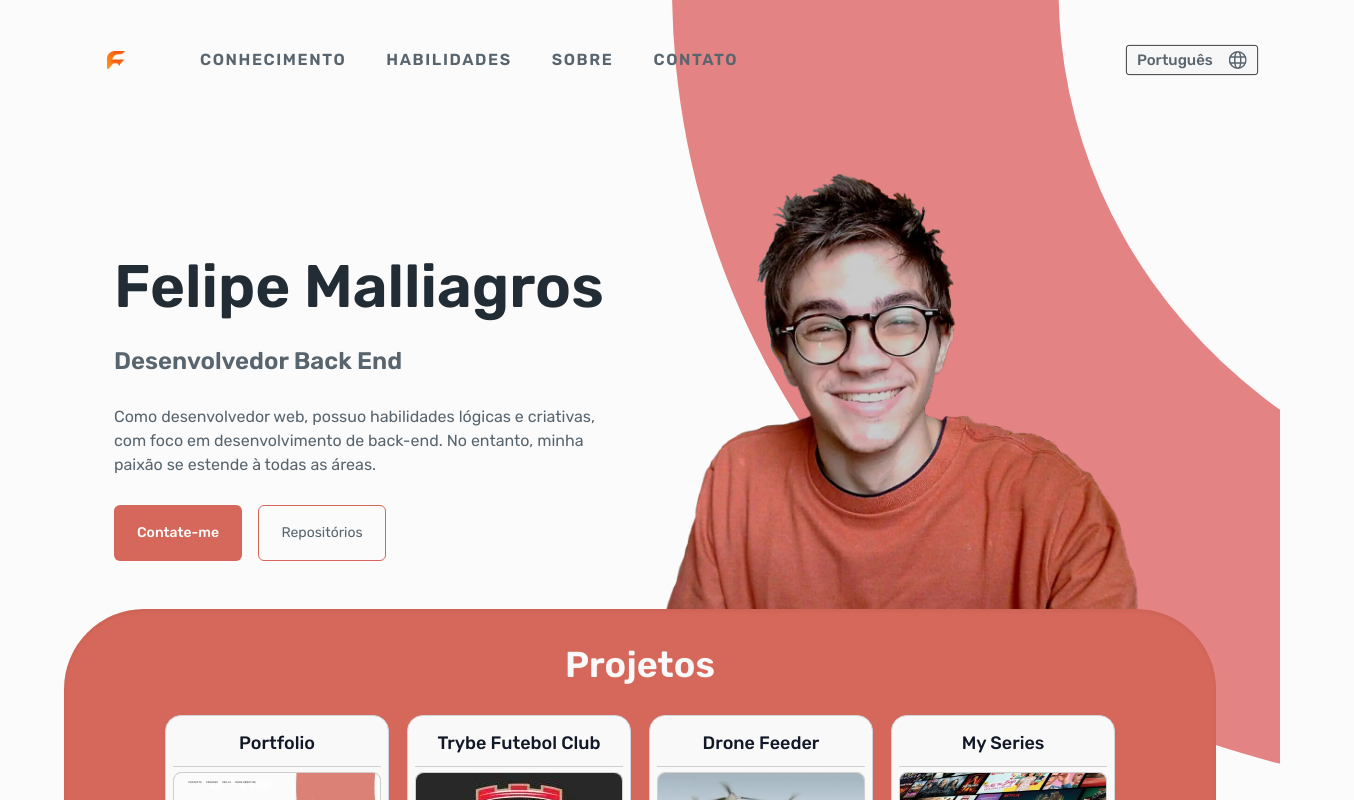
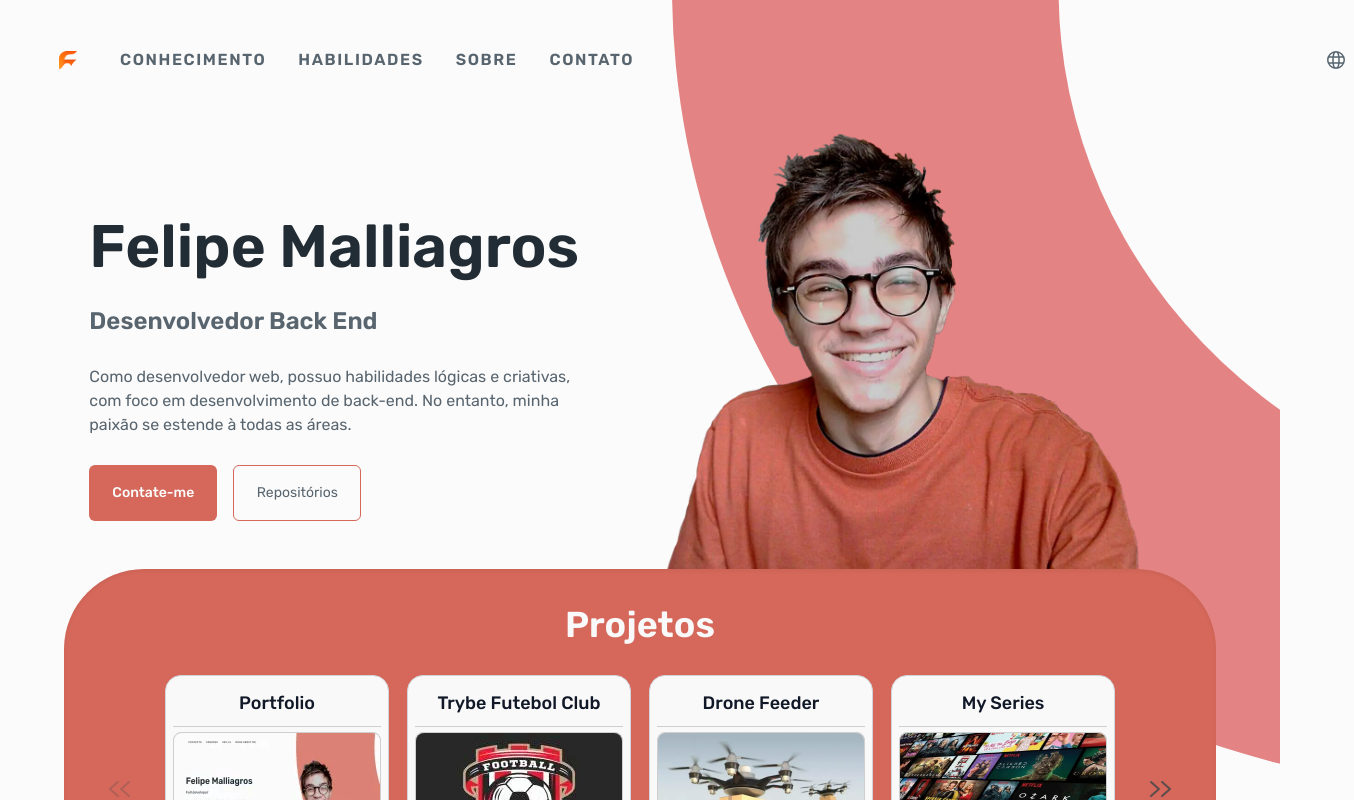
Before and after one commit to felipemalli/portfolio, a React (Vite) app: page / in a window 1280 px wide. Shown: the top 800 px of the page, 1354 px wide, since content can reach past the window. Built offline with nearby package versions, Linux system fonts and the light colour scheme.

Commit message:
style: change margins of header and introduction section

```diff
--- a/src/components/header/Header.tsx
+++ b/src/components/header/Header.tsx
@@ -33,26 +33,28 @@ export const Header: React.FC = () => {
 
   return (
     <header className='flex justify-between md:justify-center -mb-[88px] xl:justify-start p-6 md:my-4 xl:ml-20 2xl:ml-12'>
-      <img className='flex h-6 w-6 scale-75 md:-ml-16 md:mr-16 mt-2' src={backgroundImages.icon} alt='Felipevm icon'/>
+      <img className='flex h-6 w-6 scale-75 xl:-ml-28 2xl:-ml-16 mr-10 2xl:mr-16 mt-2' src={backgroundImages.icon} alt='Felipevm icon'/>
       <div className='flex'>
         <div className={`${!isOpen ? 'hidden' : 'absolute'} w-screen md:w-auto md:flex md:relative right-1/2 translate-x-1/2 mt-12 md:mt-0 border-y md:border-none`}>
-          <nav ref={navRef} className={'flex flex-col md:flex-row items-center text-center py-4 md:py-0 space-y-2 md:space-y-0 md:space-x-6 uppercase text-customBlue-500 tracking-widest font-semibold bg-secondary-900 md:bg-transparent'} onClick={() => setIsOpen(false)}>
-            <NavOptionNavigation className='hover:scale-105 hover:bg-customGray-200 md:hover:bg-transparent px-2 w-screen h-10 md:w-auto flex items-center justify-center' componentId='content' areaNameNav='knowledge'>{translations.nav_knowledge}</NavOptionNavigation>
-            <NavOptionNavigation className='hover:scale-105 hover:bg-customGray-200 md:hover:bg-transparent px-2 w-screen h-10 md:w-auto flex items-center justify-center' componentId='content' areaNameNav='skills'>{translations.nav_skills}</NavOptionNavigation>
-            <NavOptionNavigation className='hover:scale-105 hover:bg-customGray-200 md:hover:bg-transparent px-2 w-screen h-10 md:w-auto flex items-center justify-center' componentId='about'>{translations.nav_about}</NavOptionNavigation>
-            <NavOptionLink className='hover:scale-105 hover:bg-customGray-200 md:hover:bg-transparent px-2 w-screen h-10 md:w-auto flex items-center justify-center' url='https://www.linkedin.com/in/felipe-vahia-malliagros/'>{translations.nav_contact}</NavOptionLink>
+          <nav ref={navRef} className={'flex flex-col md:flex-row items-center text-center py-4 md:py-0 space-y-2 md:space-y-0 space-x-8 2xl:space-x-10 uppercase text-customBlue-500 tracking-widest font-semibold bg-secondary-900 md:bg-transparent'} onClick={() => setIsOpen(false)}>
+            <NavOptionNavigation className='hover:scale-105 hover:bg-customGray-200 md:hover:bg-transparent  w-screen h-10 md:w-auto flex items-center justify-center' componentId='content' areaNameNav='knowledge'>{translations.nav_knowledge}</NavOptionNavigation>
+            <NavOptionNavigation className='hover:scale-105 hover:bg-customGray-200 md:hover:bg-transparent  w-screen h-10 md:w-auto flex items-center justify-center' componentId='content' areaNameNav='skills'>{translations.nav_skills}</NavOptionNavigation>
+            <NavOptionNavigation className='hover:scale-105 hover:bg-customGray-200 md:hover:bg-transparent  w-screen h-10 md:w-auto flex items-center justify-center' componentId='about'>{translations.nav_about}</NavOptionNavigation>
+            <NavOptionLink className='hover:scale-105 hover:bg-customGray-200 md:hover:bg-transparent  w-screen h-10 md:w-auto flex items-center justify-center' url='https://www.linkedin.com/in/felipe-vahia-malliagros/'>{translations.nav_contact}</NavOptionLink>
           </nav>
         </div>
-        <div className='absolute right-0 2xl:-right-24 top-4'>
-          <button className='flex h-10 w-44 scale-75 md:-mr-16 mt-2 space-x-2 bg-secondary-900 rounded border-[1px] border-black items-center justify-evenly'
+        <div className='absolute right-16 md:-right-24 top-4'>
+          <button className='flex h-10 w-12 scale-75 md:-mr-16 mt-2 space-x-2 items-center justify-evenly'
             onClick={ () => {
               language === 'pt-br' && changeLanguage('en');
               language === 'en' && changeLanguage('pt-br');
               updateLanguage();
             }}>
-            <p className='text-xl text-customBlue-500 font-medium'>{languageName}</p>
             <img className='flex h-6 w-6' src={iconImages.languageGlobe} alt='Language icon'/>
           </button>
+          <div className=' bg-secondary-900 '>
+
+          </div>
         </div>
         <button ref={navButton} type='button' className='h-10 w-10 block md:hidden  focus:outline-none hover:bg-customGray-200 rounded-full pl-2' onClick={() => setIsOpen(!isOpen)}>
           {isOpen
--- a/src/components/introduction-section/IntroductionSection.tsx
+++ b/src/components/introduction-section/IntroductionSection.tsx
@@ -8,7 +8,7 @@ export const IntroductionSection: React.FC = () => {
   const { translations, language } = useLanguageContext();
 
   return (
-    <section className='flex flex-col xl:flex-row justify-center 2xl:justify-evenly items-center 2xl:gap-32 gap-3 2xl:mt-0 h-screen md:h-auto'>
+    <section className='flex flex-col xl:flex-row justify-evenly items-center 2xl:gap-32 gap-3 -mt-8 xl:-mt-10 2xl:mt-0 h-screen md:h-auto'>
       <div className='flex flex-col justify-center lg:w-[32rem] xl:-mb-12 2xl:mb-0 mt-10'>
         <h1 className='text-customBlue-900 text-6xl font-semibold text-center xl:text-left'>Felipe Malliagros</h1>
         <div className='text-customBlue-500 text-2xl font-semibold mt-7 text-center xl:text-left'>
@@ -40,7 +40,7 @@ export const IntroductionSection: React.FC = () => {
           </button>
         </div>
       </div>
-      <div className='md:flex items-center justify-center mt-10 xl:mt-0 hidden'>
+      <div className='md:flex items-center justify-center mt-10 md:mt-4 2x:mt-10 xl:mt-0 hidden mr-0 xl:mr-6 2xl:mr-0'>
         {backgroundImages.felipeEmpty &&
           <AnimatedDiv initialAnimation='translate-y-150' finalAnimation='translate-y-0' duration='duration-1400' delay='delay-750'>
             <div className='w-[30rem] lg:w-[33rem] 2xl:w-[40rem] mt-10 h-[408.19px] lg:h-[449px] 2xl:h-[544.25px]'>
```
